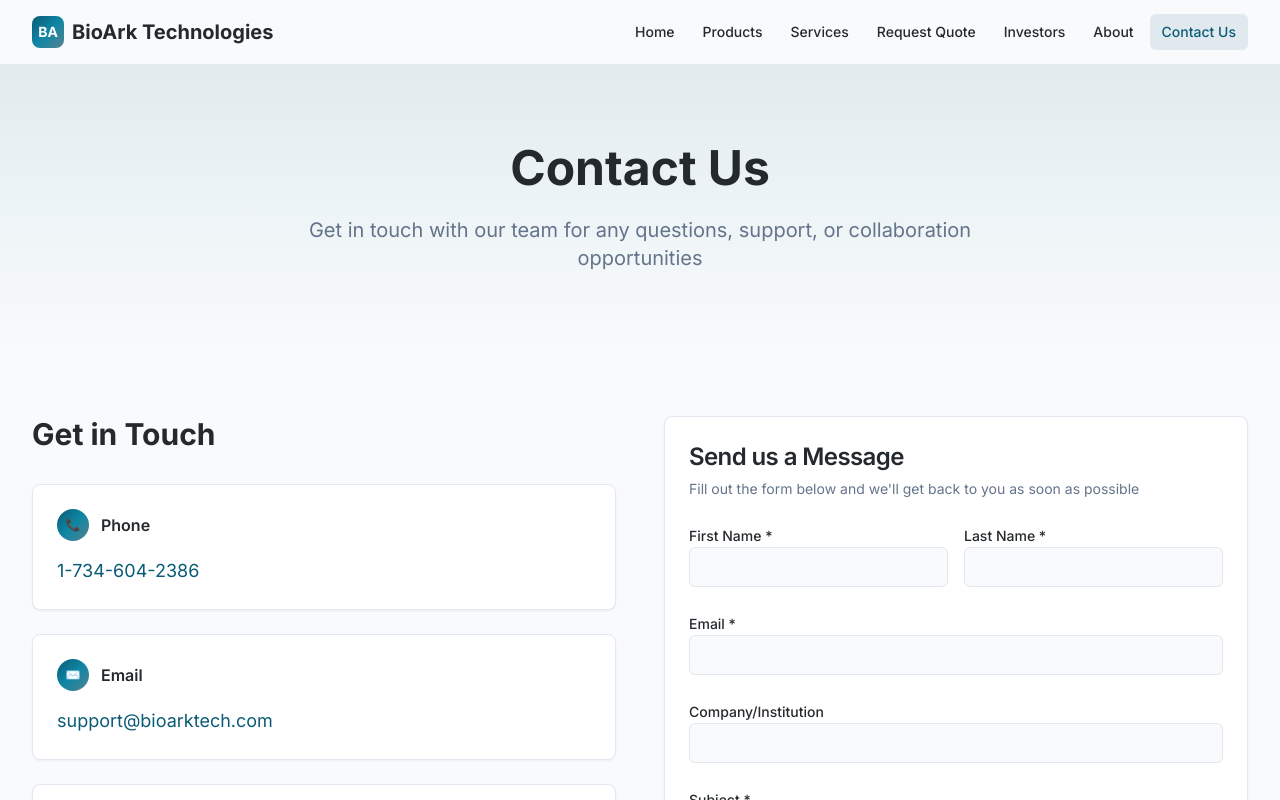
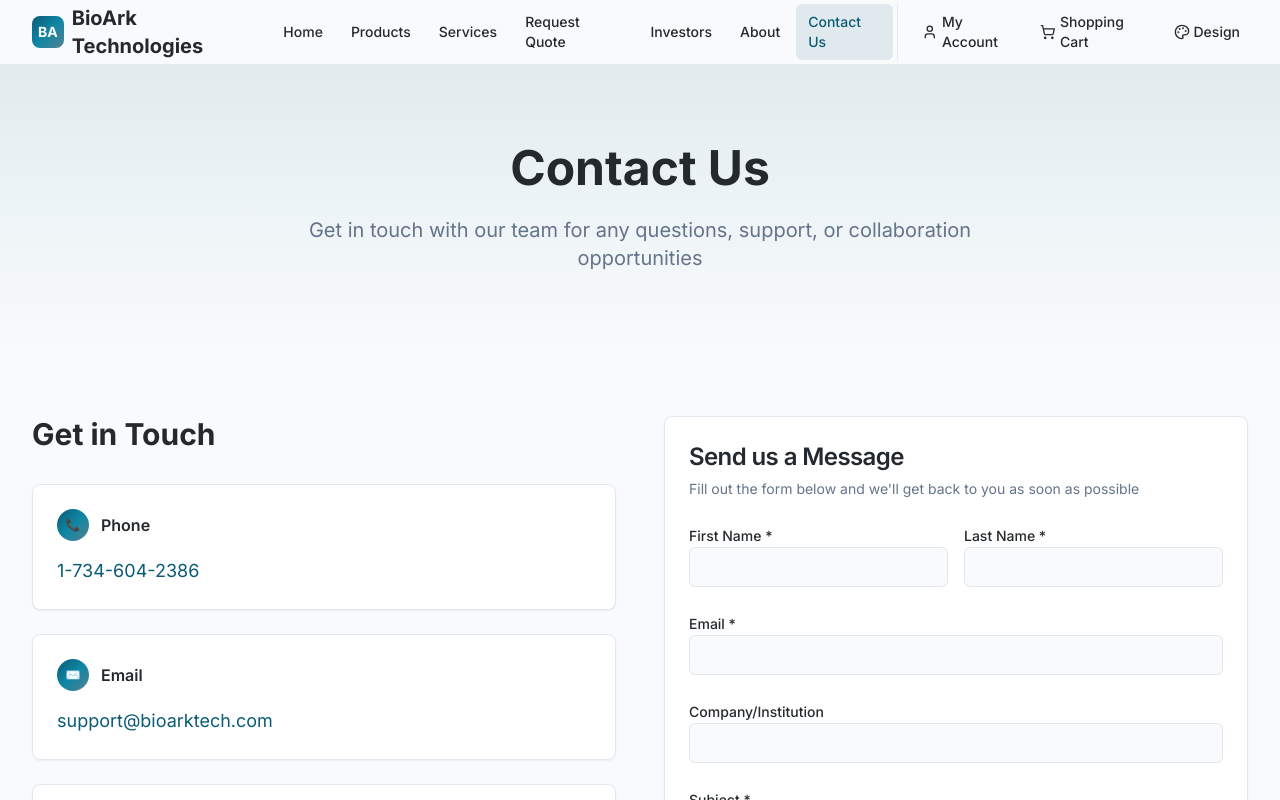
Before and after one commit to YuiFC/bioark-website-renaissance, a React (Vite) app: page /contact in a window 1280 px wide. Shown: the top 800 px of the page. Built offline with nearby package versions, Linux system fonts and the light colour scheme.

Commit message:
Refactor: Update website content and links
Update website content based on the revised prompt, including external links to the store subdomain.

```diff
--- a/src/components/Navigation.tsx
+++ b/src/components/Navigation.tsx
@@ -2,7 +2,7 @@
 import React, { useState, useEffect } from 'react';
 import { Link, useLocation } from 'react-router-dom';
 import { Button } from '@/components/ui/button';
-import { Menu, X } from 'lucide-react';
+import { Menu, X, ShoppingCart, User, Palette } from 'lucide-react';
 
 const Navigation = () => {
   const [isMenuOpen, setIsMenuOpen] = useState(false);
@@ -17,6 +17,12 @@ const Navigation = () => {
     { name: 'Investors', path: '/investors' },
     { name: 'About', path: '/about' },
     { name: 'Contact Us', path: '/contact' },
+  ];
+
+  const externalLinks = [
+    { name: 'My Account', url: 'https://store.bioarktech.com/signup', icon: User },
+    { name: 'Shopping Cart', url: 'https://store.bioarktech.com/cart', icon: ShoppingCart },
+    { name: 'Design', url: 'https://store.bioarktech.com/design', icon: Palette },
   ];
 
   useEffect(() => {
@@ -51,7 +57,7 @@ const Navigation = () => {
           </Link>
 
           {/* Desktop Navigation */}
-          <div className="hidden md:flex items-center space-x-1">
+          <div className="hidden lg:flex items-center space-x-1">
             {navItems.map((item) => (
               <Link
                 key={item.name}
@@ -65,10 +71,30 @@ const Navigation = () => {
                 {item.name}
               </Link>
             ))}
+
+            {/* External Store Links */}
+            <div className="flex items-center space-x-1 ml-4 pl-4 border-l border-border">
+              {externalLinks.map((link) => {
+                const IconComponent = link.icon;
+                return (
+                  <a
+                    key={link.name}
+                    href={link.url}
+                    target="_blank"
+                    rel="noopener noreferrer"
+                    className="px-2 py-2 rounded-md text-sm font-medium text-foreground hover:text-primary hover:bg-primary/5 transition-colors duration-200 flex items-center space-x-1"
+                    title={link.name}
+                  >
+                    <IconComponent size={16} />
+                    <span className="hidden xl:inline">{link.name}</span>
+                  </a>
+                );
+              })}
+            </div>
           </div>
 
           {/* Mobile menu button */}
-          <div className="md:hidden">
+          <div className="lg:hidden">
             <Button
               variant="ghost"
               size="sm"
@@ -82,7 +108,7 @@ const Navigation = () => {
 
         {/* Mobile Navigation Menu */}
         {isMenuOpen && (
-          <div className="md:hidden absolute top-16 left-0 right-0 bg-background/95 backdrop-blur-sm border-t shadow-lg">
+          <div className="lg:hidden absolute top-16 left-0 right-0 bg-background/95 backdrop-blur-sm border-t shadow-lg">
             <div className="px-2 pt-2 pb-3 space-y-1">
               {navItems.map((item) => (
                 <Link
@@ -98,6 +124,29 @@ const Navigation = () => {
                   {item.name}
                 </Link>
               ))}
+
+              {/* Mobile External Store Links */}
+              <div className="border-t border-border mt-2 pt-2">
+                <p className="px-3 py-2 text-xs font-semibold text-muted-foreground uppercase tracking-wider">
+                  Store
+                </p>
+                {externalLinks.map((link) => {
+                  const IconComponent = link.icon;
+                  return (
+                    <a
+                      key={link.name}
+                      href={link.url}
+                      target="_blank"
+                      rel="noopener noreferrer"
+                      onClick={() => setIsMenuOpen(false)}
+                      className="flex items-center space-x-2 px-3 py-2 rounded-md text-base font-medium text-foreground hover:text-primary hover:bg-primary/5 transition-colors duration-200"
+                    >
+                      <IconComponent size={16} />
+                      <span>{link.name}</span>
+                    </a>
+                  );
+                })}
+              </div>
             </div>
           </div>
         )}
```
